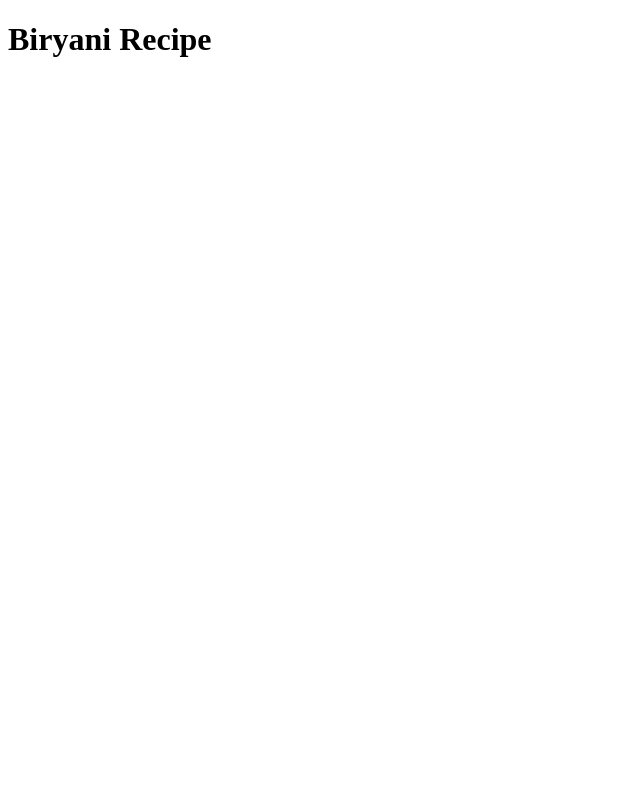
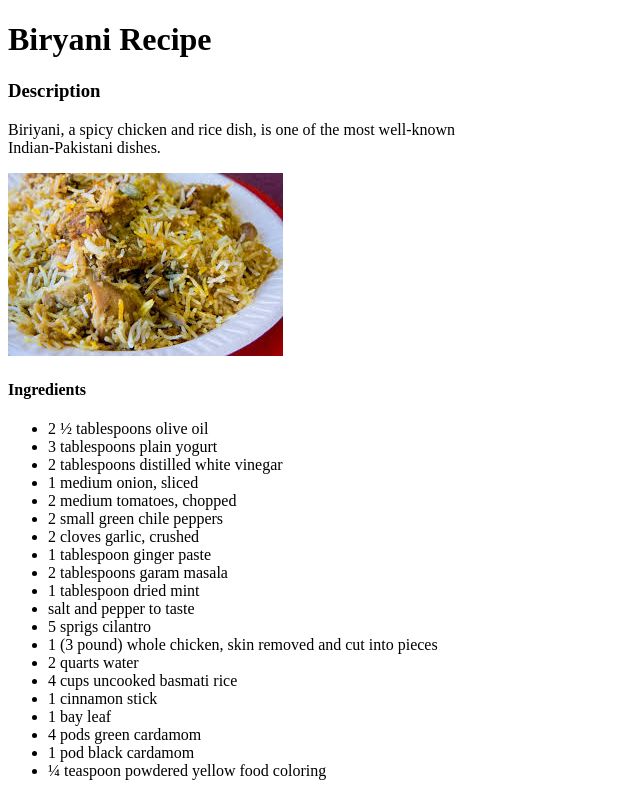
Before and after one commit to HarshYadav2004/Odin_recipes, a plain HTML site: page biryani.html in a window 1280 px wide. Shown: the whole page, without its empty margins (0-640 px from the left). Drawn offline with Linux system fonts and the light colour scheme.

Commit message:
ingredients are add

```diff
--- a/biryani.html
+++ b/biryani.html
@@ -1,11 +1,40 @@
 <!DOCTYPE html>
 <html lang="en">
+
 <head>
     <meta charset="UTF-8">
     <meta name="viewport" content="width=device-width, initial-scale=1.0">
     <title>Biryani Recipe</title>
 </head>
+
 <body>
     <h1>Biryani Recipe</h1>
+    <h3>Description</h3>
+    <p>Biriyani, a spicy chicken and rice dish, is one of the most well-known <br>Indian-Pakistani dishes.</p>
+    <img src="Images/biryani.png" alt="Biryani image">
+    <h4>Ingredients</h4>
+    <ul>
+        <li>2 ½ tablespoons olive oil</li>
+        <li>3 tablespoons plain yogurt</li>
+        <li>2 tablespoons distilled white vinegar</li>
+        <li>1 medium onion, sliced</li>
+        <li>2 medium tomatoes, chopped</li>
+        <li>2 small green chile peppers</li>
+        <li>2 cloves garlic, crushed</li>
+        <li>1 tablespoon ginger paste</li>
+        <li>2 tablespoons garam masala</li>
+        <li>1 tablespoon dried mint</li>
+        <li>salt and pepper to taste</li>
+        <li>5 sprigs cilantro</li>
+        <li>1 (3 pound) whole chicken, skin removed and cut into pieces</li>
+        <li>2 quarts water</li>
+        <li>4 cups uncooked basmati rice</li>
+        <li>1 cinnamon stick</li>
+        <li>1 bay leaf</li>
+        <li>4 pods green cardamom</li>
+        <li>1 pod black cardamom</li>
+        <li>¼ teaspoon powdered yellow food coloring</li>
+    </ul>
 </body>
+
 </html>
```
